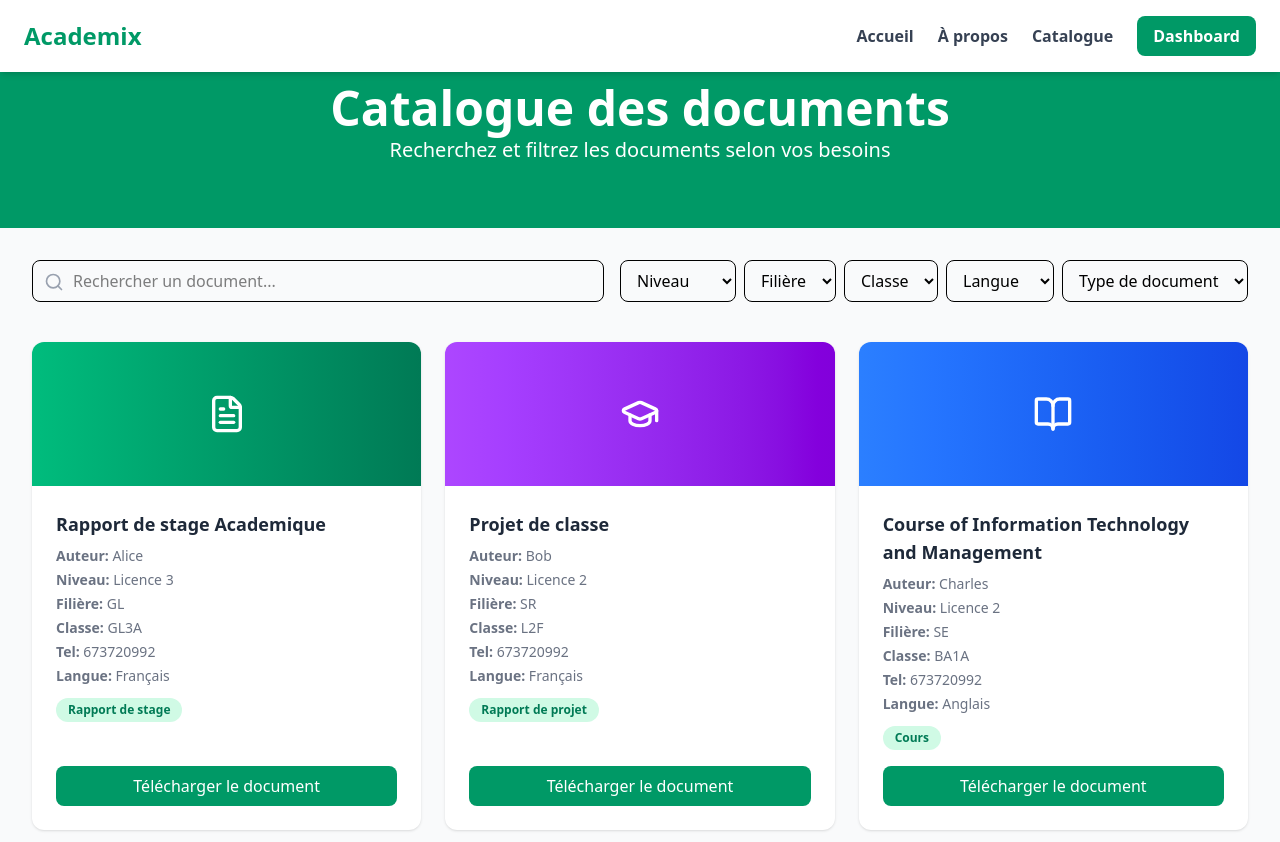
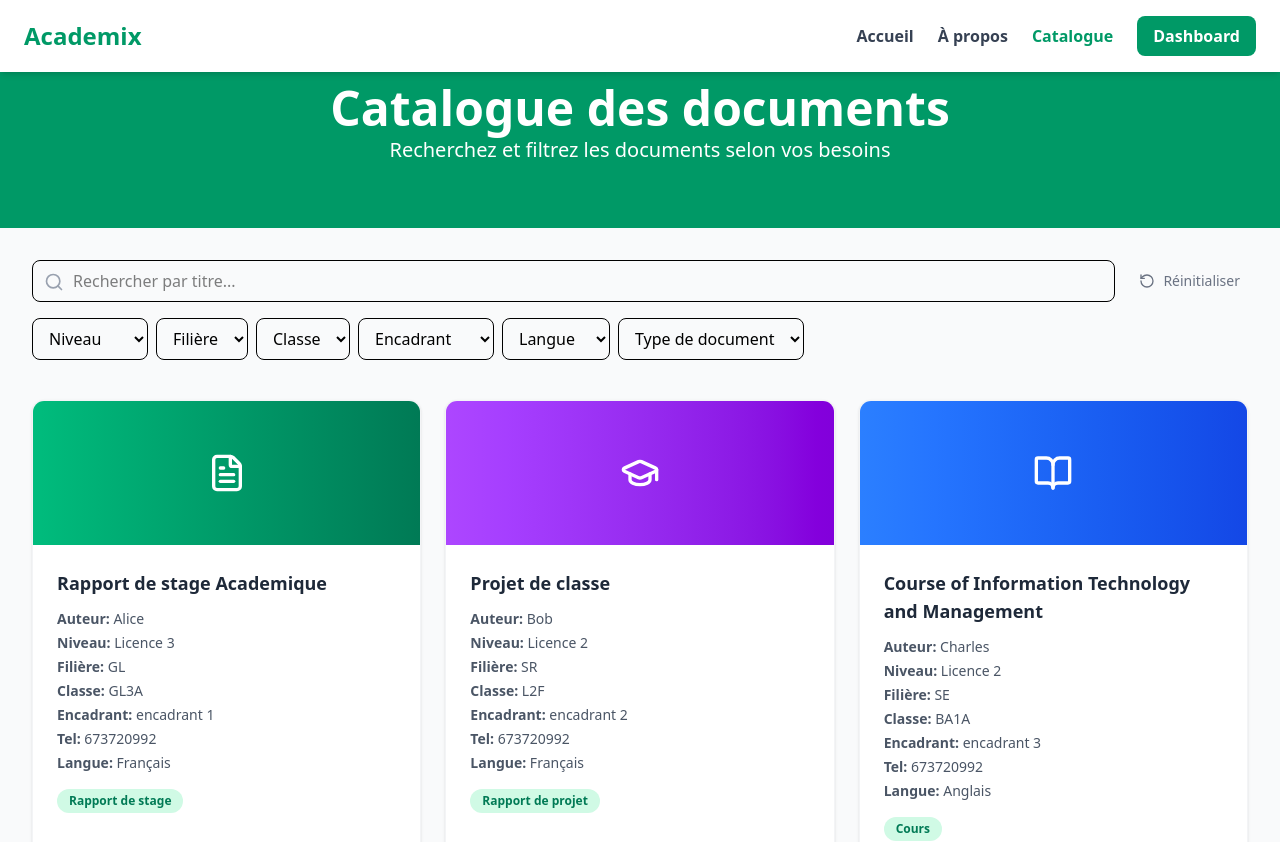
Before and after one commit to Damien82/Academix, a React (Vite) app in the folder Academix-frontend/: page /catalogue in a window 1280 px wide. Shown: the top 842 px of the page. Built offline with nearby package versions, Linux system fonts and the light colour scheme.

Commit message:
changement du footer

```diff
--- a/Academix-frontend/src/pages/Main/CataloguePage.tsx
+++ b/Academix-frontend/src/pages/Main/CataloguePage.tsx
@@ -1,11 +1,25 @@
 // src/pages/Catalogue.tsx
 import { useState, useEffect } from "react"
-import { Search, FileText, BookOpen, GraduationCap, X, Menu } from "lucide-react"
+import { Search, FileText, BookOpen, GraduationCap, X, Menu, RotateCcw } from "lucide-react"
 import { Link } from "react-router-dom"
 import { useAuth } from "../../context/AuthContext"
 
+// 1. Interface pour corriger les erreurs TypeScript
+interface DocumentItem {
+  id: number;
+  title: string;
+  niveau: string;
+  filiere: string;
+  classe: string;
+  langue: string;
+  encadrant: string;
+  type: string;
+  author: string;
+  tel: string;
+}
+
 // Exemple de données statiques
-const documentsData = [
+const documentsData: DocumentItem[] = [
   {
     id: 1,
     title: "Rapport de stage Academique",
@@ -13,9 +27,10 @@ const documentsData = [
     filiere: "GL",
     classe: "GL3A",
     langue: "Français",
+    encadrant: "encadrant 1",
     type: "Rapport de stage",
     author: "Alice",
-    tel:"673720992"
+    tel: "673720992"
   },
   {
     id: 2,
@@ -24,9 +39,10 @@ const documentsData = [
     filiere: "SR",
     classe: "L2F",
     langue: "Français",
+    encadrant: "encadrant 2",
     type: "Rapport de projet",
     author: "Bob",
-    tel:"673720992"
+    tel: "673720992"
   },
   {
     id: 3,
@@ -35,9 +51,10 @@ const documentsData = [
     filiere: "SE",
     classe: "BA1A",
     langue: "Anglais",
+    encadrant: "encadrant 3",
     type: "Cours",
     author: "Charles",
-    tel:"673720992"
+    tel: "673720992"
   },
 ]
 
@@ -45,18 +62,22 @@ export default function Catalogue() {
   const { user } = useAuth()
   const [searchTerm, setSearchTerm] = useState("")
   const [mobileMenuOpen, setMobileMenuOpen] = useState(false)
+
+  // État initial des filtres
   const [filters, setFilters] = useState({
     niveau: "",
     filiere: "",
     classe: "",
     langue: "",
+    encadrant: "",
     type: "",
     author: "",
   })
-  const [filteredDocs, setFilteredDocs] = useState(documentsData)
+
+  const [filteredDocs, setFilteredDocs] = useState<DocumentItem[]>(documentsData)
 
   useEffect(() => {
-    let docs = documentsData
+    let docs = [...documentsData]
 
     // Recherche par titre
     if (searchTerm) {
@@ -65,19 +86,27 @@ export default function Catalogue() {
       )
     }
 
-    // Application des filtres
-    Object.keys(filters).forEach((key) => {
-      const value = filters[key as keyof typeof filters]
-      if (value) {
-        docs = docs.filter((doc) => doc[key as keyof typeof filters] === value)
-      }
-    })
+    // Application des filtres (Correction de la logique de boucle)
+    docs = docs.filter(doc => {
+      return Object.entries(filters).every(([key, value]) => {
+        if (!value) return true; // On ignore le filtre s'il est vide
+        return doc[key as keyof DocumentItem] === value;
+      });
+    });
 
     setFilteredDocs(docs)
   }, [searchTerm, filters])
 
   const handleFilterChange = (e: React.ChangeEvent<HTMLSelectElement>) => {
     setFilters({ ...filters, [e.target.name]: e.target.value })
+  }
+
+  // Fonction pour réinitialiser les filtres (Optionnel mais recommandé)
+  const resetFilters = () => {
+    setFilters({
+      niveau: "", filiere: "", classe: "", langue: "", encadrant: "", type: "", author: ""
+    });
+    setSearchTerm("");
   }
 
   const getDocStyle = (type: string) => {
@@ -114,9 +143,9 @@ export default function Catalogue() {
 
           {/* Desktop Links */}
           <div className="hidden sm:flex space-x-6 items-center">
-            <a href="#home" className="text-gray-700 hover:text-emerald-600 font-semibold">Accueil</a>
-            <a href="#about" className="text-gray-700 hover:text-emerald-600 font-semibold">À propos</a>
-            <Link to="/catalogue" className="text-gray-700 hover:text-emerald-600 font-semibold">Catalogue</Link>
+            <Link to="/" className="text-gray-700 hover:text-emerald-600 font-semibold">Accueil</Link>
+            <Link to="/" className="text-gray-700 hover:text-emerald-600 font-semibold">À propos</Link>
+            <Link to="/catalogue" className="text-emerald-600 font-bold">Catalogue</Link>
             <Link
               to={user ? "/dashboard" : "/login"}
               className="px-4 py-2 bg-emerald-600 text-white rounded-lg hover:bg-emerald-700 font-semibold"
@@ -136,31 +165,12 @@ export default function Catalogue() {
 
         {/* Mobile Menu */}
         {mobileMenuOpen && (
-          <div className="sm:hidden fixed top-16 left-0 w-full bg-white shadow-md z-40 flex flex-col items-center py-6 gap-4 transition-all">
-            <Link
-              to="/"
-              className="text-gray-700 hover:bg-emerald-600 p-2 rounded hover:shadow-md font-semibold"
-              onClick={() => setMobileMenuOpen(false)}
-            >
-              Accueil
-            </Link>
-            <Link
-              to="/"
-              className="text-gray-700 hover:bg-emerald-600 p-2 rounded hover:shadow-md font-semibold"
-              onClick={() => setMobileMenuOpen(false)}
-            >
-              À propos
-            </Link>
-            <Link
-              to="/catalogue"
-              className="text-gray-700 hover:bg-emerald-600 p-2 rounded hover:shadow-md font-semibold"
-              onClick={() => setMobileMenuOpen(false)}
-            >
-              Catalogue
-            </Link>
+          <div className="sm:hidden fixed top-16 left-0 w-full bg-white shadow-md z-40 flex flex-col items-center py-6 gap-4 transition-all border-t">
+            <Link to="/" className="font-semibold" onClick={() => setMobileMenuOpen(false)}>Accueil</Link>
+            <Link to="/catalogue" className="font-semibold" onClick={() => setMobileMenuOpen(false)}>Catalogue</Link>
             <Link
               to={user ? "/dashboard" : "/login"}
-              className="px-4 py-2 bg-emerald-600 text-white rounded-lg hover:bg-emerald-700 font-semibold"
+              className="px-4 py-2 bg-emerald-600 text-white rounded-lg"
               onClick={() => setMobileMenuOpen(false)}
             >
               Dashboard
@@ -177,74 +187,61 @@ export default function Catalogue() {
 
       {/* Recherche + filtres */}
       <main className="max-w-7xl mx-auto p-8 flex flex-col gap-6">
-        <div className="flex flex-col md:flex-row md:items-center md:gap-4 gap-4">
+        <div className="flex flex-col gap-4">
+          <div className="flex flex-col md:flex-row md:items-center gap-4">
             <div className="flex-1 relative">
               <Search className="absolute left-3 top-3 text-gray-400" size={20} />
               <input
                 type="text"
-              placeholder="Rechercher un document..."
+                placeholder="Rechercher par titre..."
                 value={searchTerm}
                 onChange={(e) => setSearchTerm(e.target.value)}
                 className="w-full pl-10 pr-4 py-2 rounded-lg border focus:outline-none focus:ring-2 focus:ring-emerald-500"
               />
             </div>
+            <button onClick={resetFilters} className="flex items-center gap-2 text-gray-500 hover:text-emerald-600 text-sm font-medium px-2">
+               <RotateCcw size={16} /> Réinitialiser
+            </button>
+          </div>
 
           <div className="flex flex-wrap gap-2">
-            <select
-              name="niveau"
-              value={filters.niveau}
-              onChange={handleFilterChange}
-              className="border rounded-lg px-3 py-2 focus:outline-none focus:ring-2 focus:ring-emerald-500"
-            >
+            <select name="niveau" value={filters.niveau} onChange={handleFilterChange} className="border rounded-lg px-3 py-2 focus:ring-2 focus:ring-emerald-500 outline-none">
               <option value="">Niveau</option>
               <option value="Licence 1">Licence 1</option>
               <option value="Licence 2">Licence 2</option>
               <option value="Licence 3">Licence 3</option>
             </select>
 
-            <select
-              name="filiere"
-              value={filters.filiere}
-              onChange={handleFilterChange}
-              className="border rounded-lg px-3 py-2 focus:outline-none focus:ring-2 focus:ring-emerald-500"
-            >
+            <select name="filiere" value={filters.filiere} onChange={handleFilterChange} className="border rounded-lg px-3 py-2 focus:ring-2 focus:ring-emerald-500 outline-none">
               <option value="">Filière</option>
-              <option value="Informatique">GL</option>
-              <option value="Génie Civil">SR</option>
-              <option value="Mathématiques">SE</option>
-              <option value="Économie">SN</option>
+              <option value="GL">GL</option>
+              <option value="SR">SR</option>
+              <option value="SE">SE</option>
+              <option value="SN">SN</option>
             </select>
 
-            <select
-              name="classe"
-              value={filters.classe}
-              onChange={handleFilterChange}
-              className="border rounded-lg px-3 py-2 focus:outline-none focus:ring-2 focus:ring-emerald-500"
-            >
+            <select name="classe" value={filters.classe} onChange={handleFilterChange} className="border rounded-lg px-3 py-2 focus:ring-2 focus:ring-emerald-500 outline-none">
               <option value="">Classe</option>
-              <option value="L1 Info">L2F</option>
-              <option value="L2 Math">SR3C</option>
-              <option value="L3 Info">GL3A</option>
-              <option value="M2 GC">BA1A</option>
+              <option value="L2F">L2F</option>
+              <option value="SR3C">SR3C</option>
+              <option value="GL3A">GL3A</option>
+              <option value="BA1A">BA1A</option>
             </select>
 
-            <select
-              name="langue"
-              value={filters.langue}
-              onChange={handleFilterChange}
-              className="border rounded-lg px-3 py-2 focus:outline-none focus:ring-2 focus:ring-emerald-500"
-            >
+            <select name="encadrant" value={filters.encadrant} onChange={handleFilterChange} className="border rounded-lg px-3 py-2 focus:ring-2 focus:ring-emerald-500 outline-none">
+              <option value="">Encadrant</option>
+              <option value="encadrant 1">encadrant 1</option>
+              <option value="encadrant 2">encadrant 2</option>
+              <option value="encadrant 3">encadrant 3</option>
+            </select>
+
+            <select name="langue" value={filters.langue} onChange={handleFilterChange} className="border rounded-lg px-3 py-2 focus:ring-2 focus:ring-emerald-500 outline-none">
               <option value="">Langue</option>
               <option value="Français">Français</option>
               <option value="Anglais">Anglais</option>
             </select>
 
-            <select
-              name="type"
-              value={filters.type}
-              onChange={handleFilterChange}
-              className="border rounded-lg px-3 py-2 focus:outline-none focus:ring-2 focus:ring-emerald-500"
-            >
+            <select name="type" value={filters.type} onChange={handleFilterChange} className="border rounded-lg px-3 py-2 focus:ring-2 focus:ring-emerald-500 outline-none">
               <option value="">Type de document</option>
               <option value="Cours">Cours</option>
               <option value="Rapport de projet">Rapport de projet</option>
@@ -259,55 +256,39 @@ export default function Catalogue() {
             filteredDocs.map((doc) => (
               <div
                 key={doc.id}
-                    className="bg-white rounded-xl shadow hover:shadow-xl transition overflow-hidden flex flex-col"
+                className="bg-white rounded-xl shadow hover:shadow-xl transition overflow-hidden flex flex-col border border-gray-100"
               >
-
-                    <div
-                        className={`h-36 bg-gradient-to-r ${getDocStyle(doc.type).bg} flex items-center justify-center`}
-                    >
+                <div className={`h-36 bg-gradient-to-r ${getDocStyle(doc.type).bg} flex items-center justify-center`}>
                   {getDocStyle(doc.type).icon}
                 </div>
 
                 <div className="p-6 flex flex-col flex-1">
-                        <h3 className="text-lg font-semibold text-gray-800 mb-2">
-                            {doc.title}
-                        </h3>
+                  <h3 className="text-lg font-bold text-gray-800 mb-3">{doc.title}</h3>
 
-                        <p className="text-gray-500 text-sm mb-1">
-                            <strong>Auteur:</strong> {doc.author}
-                        </p>
+                  <div className="space-y-1 mb-4">
+                    <p className="text-gray-600 text-sm"><strong>Auteur:</strong> {doc.author}</p>
+                    <p className="text-gray-600 text-sm"><strong>Niveau:</strong> {doc.niveau}</p>
+                    <p className="text-gray-600 text-sm"><strong>Filière:</strong> {doc.filiere}</p>
+                    <p className="text-gray-600 text-sm"><strong>Classe:</strong> {doc.classe}</p>
+                    <p className="text-gray-600 text-sm"><strong>Encadrant:</strong> {doc.encadrant}</p>
+                    <p className="text-gray-600 text-sm"><strong>Tel:</strong> {doc.tel}</p>
+                    <p className="text-gray-600 text-sm"><strong>Langue:</strong> {doc.langue}</p>
+                  </div>
 
-                        <p className="text-gray-500 text-sm mb-1">
-                            <strong>Niveau:</strong> {doc.niveau}
-                        </p>
-                        <p className="text-gray-500 text-sm mb-1">
-                            <strong>Filière:</strong> {doc.filiere}
-                        </p>
-                        <p className="text-gray-500 text-sm mb-1">
-                            <strong>Classe:</strong> {doc.classe}
-                        </p>
-                        <p className="text-gray-500 text-sm mb-1">
-                            <strong>Tel:</strong> {doc.tel}
-                        </p>
-                        <p className="text-gray-500 text-sm mb-1">
-                            <strong>Langue:</strong> {doc.langue}
-                        </p>
-
-                        <span className="inline-block mt-2 mb-4 text-xs font-semibold px-3 py-1 rounded-full bg-emerald-100 text-emerald-700 w-fit">
+                  <span className="inline-block mb-4 text-xs font-bold px-3 py-1 rounded-full bg-emerald-100 text-emerald-700 w-fit">
                     {doc.type}
                   </span>
 
-                        <button className="mt-auto px-4 py-2 bg-emerald-600 text-white rounded-lg hover:bg-emerald-700 transition">
+                  <button className="mt-auto px-4 py-2 bg-emerald-600 text-white rounded-lg hover:bg-emerald-700 transition font-semibold">
                     Télécharger le document
                   </button>
                 </div>
               </div>
-
             ))
           ) : (
-            <p className="text-gray-500 col-span-full text-center">
-              Aucun document trouvé.
-            </p>
+            <div className="text-gray-500 col-span-full text-center py-10 bg-white rounded-xl border border-dashed border-gray-300">
+              Aucun document ne correspond à vos critères de recherche.
+            </div>
           )}
         </div>
       </main>
--- a/Academix-frontend/src/pages/Main/Homepage.jsx
+++ b/Academix-frontend/src/pages/Main/Homepage.jsx
@@ -133,7 +133,7 @@ export default function HomePage() {
 
       {/* Footer */}
       <footer className="bg-white py-6 mt-12 shadow-inner text-center text-gray-500">
-        &copy; {new Date().getFullYear()} Academix. Tous droits réservés.
+        &copy; {new Date().getFullYear()} Omniflex. Tous droits réservés.
       </footer>
     </div>
   )
```
Lines whose indentation alone changed are shown as unchanged.
